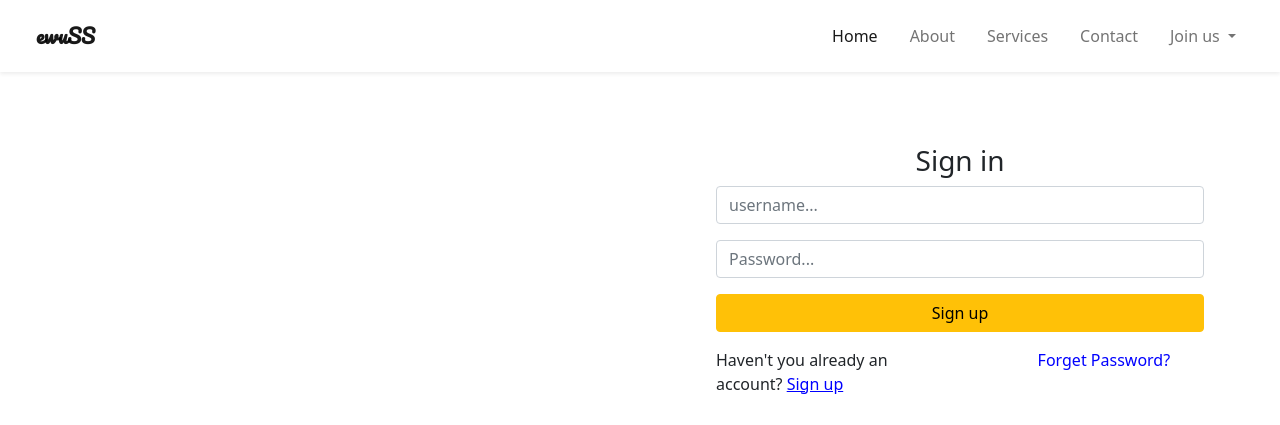
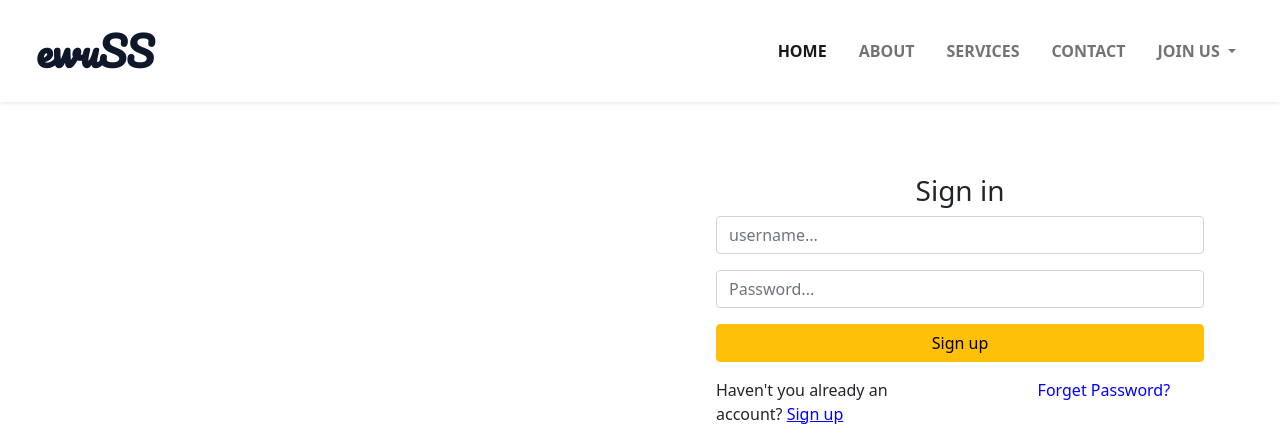
Before and after one commit to atiqurrahmandip/cse412project, a PHP site: page /login.php in a window 1280 px wide. Shown: the top 425 px of the page. Run offline with PHP 8.4, Linux system fonts and the light colour scheme; some libraries are stand-ins or nearby versions.

Commit message:
Here i design the navbar using a logo and set the color when active, hover etc.

```diff
--- a/style.css
+++ b/style.css
@@ -42,3 +42,39 @@
 .fa-user-tie, .fa-cart-plus, .section-title{
     color: var(--primary);
 }
+
+
+
+
+/*navbar style from here*/
+.navbar {
+    background-color: var(--dark);
+
+}
+
+#logo{
+    font-size: 40px;
+    color: var(--dark);
+}
+
+.nav-item .active {
+    color: var(--primary);
+}
+
+.nav-item,
+.dropdown-toggle {
+    text-transform: uppercase;
+    cursor: pointer;
+    font-weight: bold;
+    color: var(--dark);
+}
+
+.nav-item .active{
+    color: var(--primary);
+}
+
+.nav-item:hover,
+.dropdown-toggle:hover {
+    color: var(--primary);
+}
+/*navbar style stop here*/
```
